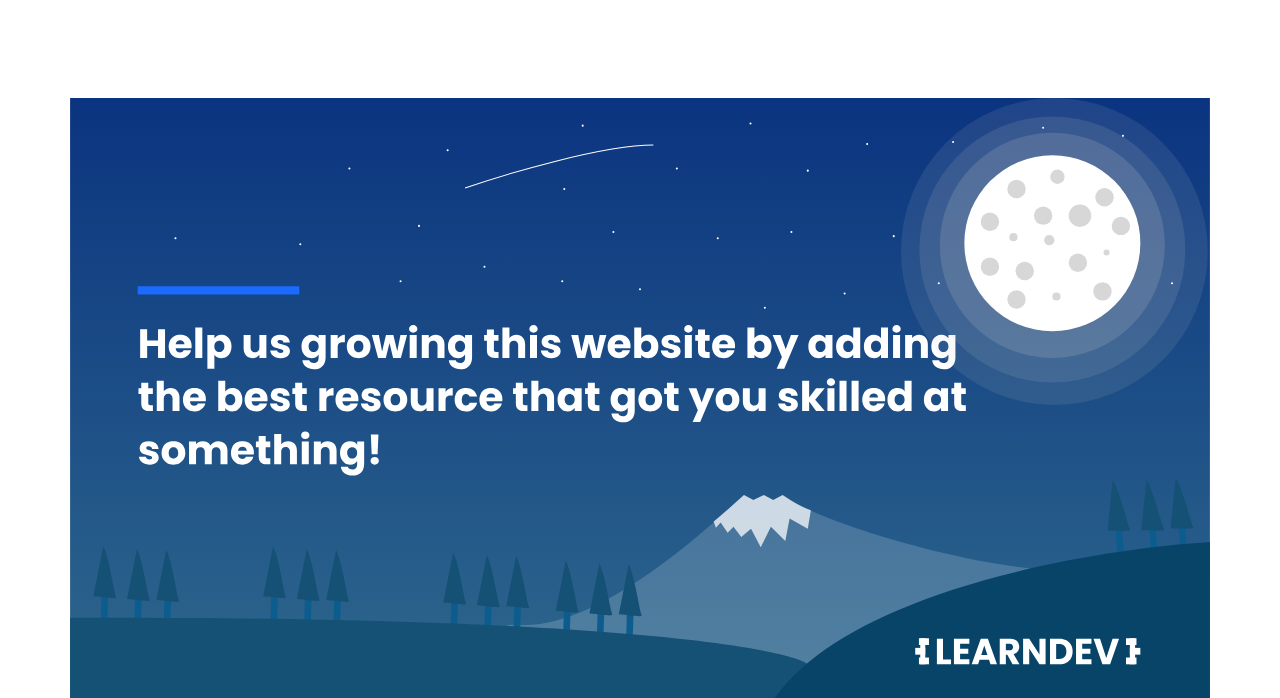
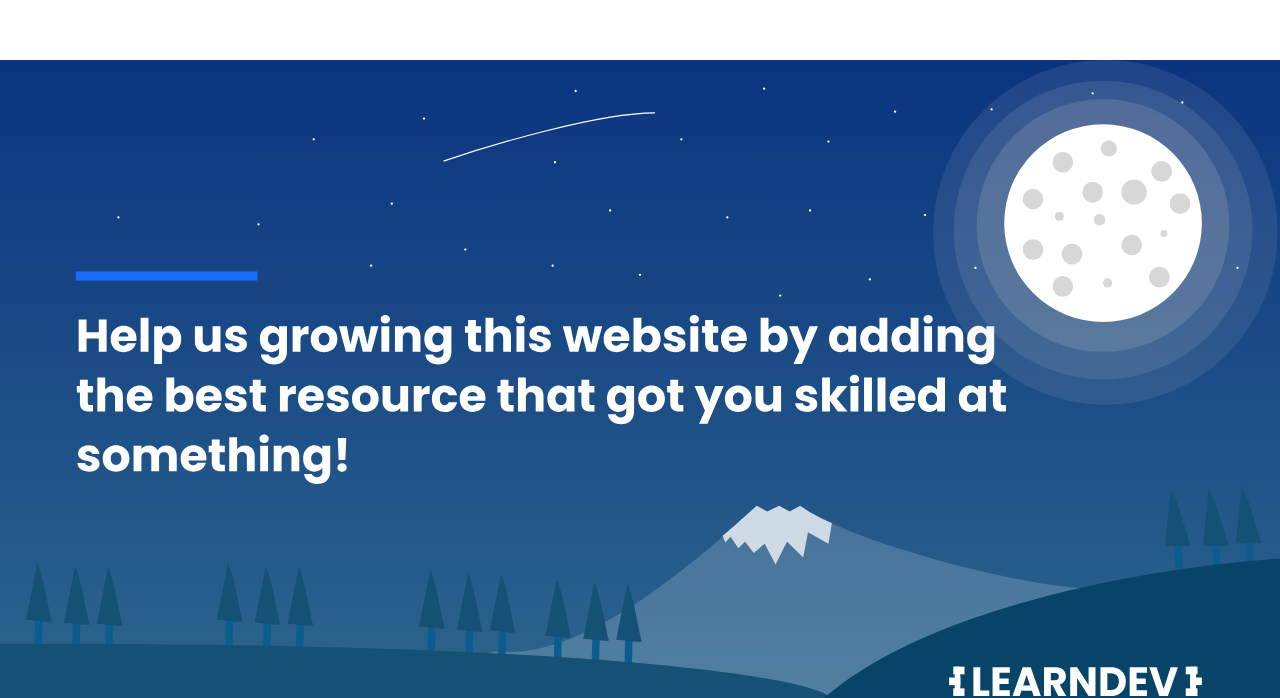
Before and after one commit to mouadTaoussi/learndev, a Vue app in the folder mercury/: page / in a window 1280 px wide. Shown: the part 1168-1866 px from the top of the page. Built offline with nearby package versions, Linux system fonts and the light colour scheme.

Commit message:
adding announcement field

```diff
--- a/mercury/src/components/Homepage/announcements.vue
+++ b/mercury/src/components/Homepage/announcements.vue
@@ -1,5 +1,5 @@
 <template>
-	<section class="container"></section>
+	<section class=""></section>
 </template>
 
 <script>
```
